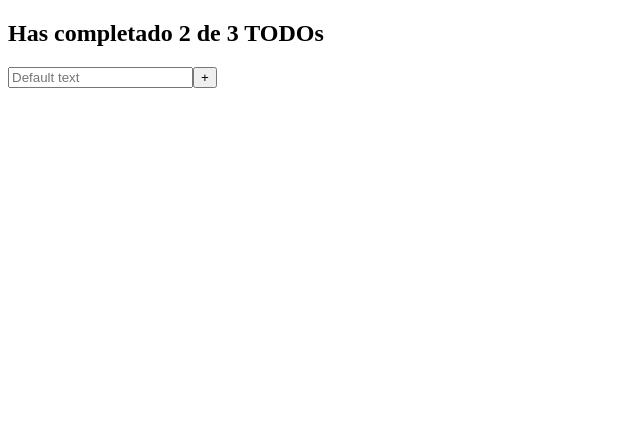
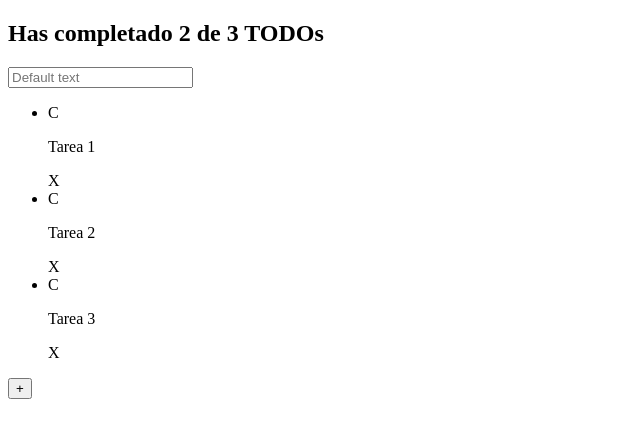
Before and after one commit to rage875/Platzi_ReactJSIntro, a React (Create React App) app in the folder react-app/: page / in a window 1280 px wide. Shown: the top 438 px of the page, without its empty margins (0-640 px from the left). Built offline with nearby package versions, Linux system fonts and the light colour scheme.

Commit message:
Todo list first mock up - Components added

```diff
--- a/react-app/src/App.js
+++ b/react-app/src/App.js
@@ -1,31 +1,35 @@
 import React from 'react'
+import { TodoCounter } from './TodoCounter';
+import { TodoSearch } from './TodoSearch';
+import { TodoList } from './TodoList';
+import { TodoItem } from './TodoItem';
+import { TodoCreateButtom } from './TodoCreateButtom';
+
 // import './App.css';
 
 const todos = [
-  { text: 'Tarea 1', completed: false},
-  { text: 'Tarea 2', completed: false},
-  { text: 'Tarea 3', completed: false},
+  { id: 1, text: 'Tarea 1', completed: false},
+  { id: 2, text: 'Tarea 2', completed: false},
+  { id: 3, text: 'Tarea 3', completed: false},
 ]
 
-function App(props) {
+function App() {
   return (
     <React.Fragment>
-      {/* <TodoCounter /> */}
-      <h2>Has completado 2 de 3 TODOs</h2>
+      <TodoCounter />
 
-      {/* <TodoSearch /> */}
-      <input placeholder="Default text"/>
+      <TodoSearch />
 
-      {/* <TodoList>
+      <TodoList>
         {
           todos.map(todo => (
-            <TodoItem />
+            <TodoItem key = {todo.id} text = {todo.text}/>
           ))
         }
-      </TodoList> */}
+      </TodoList>
 
-      {/* <CreateTodoButtom/> */}
-      <button>+</button>
+      <TodoCreateButtom/>
+
     </React.Fragment>
   );
 }
--- /dev/null
+++ b/react-app/src/TodoCounter.js
@@ -0,0 +1,9 @@
+import React from "react";
+
+function TodoCounter() {
+    return (
+        <h2>Has completado 2 de 3 TODOs</h2>
+    )
+}
+
+export { TodoCounter };
--- /dev/null
+++ b/react-app/src/TodoCreateButtom.js
@@ -0,0 +1,9 @@
+import React from "react";
+
+function TodoCreateButtom() {
+    return (
+      <button>+</button>
+    )
+}
+
+export { TodoCreateButtom };
--- /dev/null
+++ b/react-app/src/TodoItem.js
@@ -0,0 +1,13 @@
+import React from "react";
+
+function TodoItem(props) {
+    return (
+        <li>
+            <span>C</span>
+            <p>{props.text}</p>
+            <span>X</span>
+        </li>
+    )
+}
+
+export { TodoItem };
--- /dev/null
+++ b/react-app/src/TodoList.js
@@ -0,0 +1,13 @@
+import React, { Children } from "react";
+
+function TodoList(props) {
+    return (
+        <section>
+            <ul>
+                {props.children}
+            </ul>
+        </section>
+    )
+}
+
+export { TodoList };
--- /dev/null
+++ b/react-app/src/TodoSearch.js
@@ -0,0 +1,9 @@
+import React from "react";
+
+function TodoSearch() {
+    return (
+        <input placeholder="Default text"/>
+    )
+}
+
+export { TodoSearch };
```
